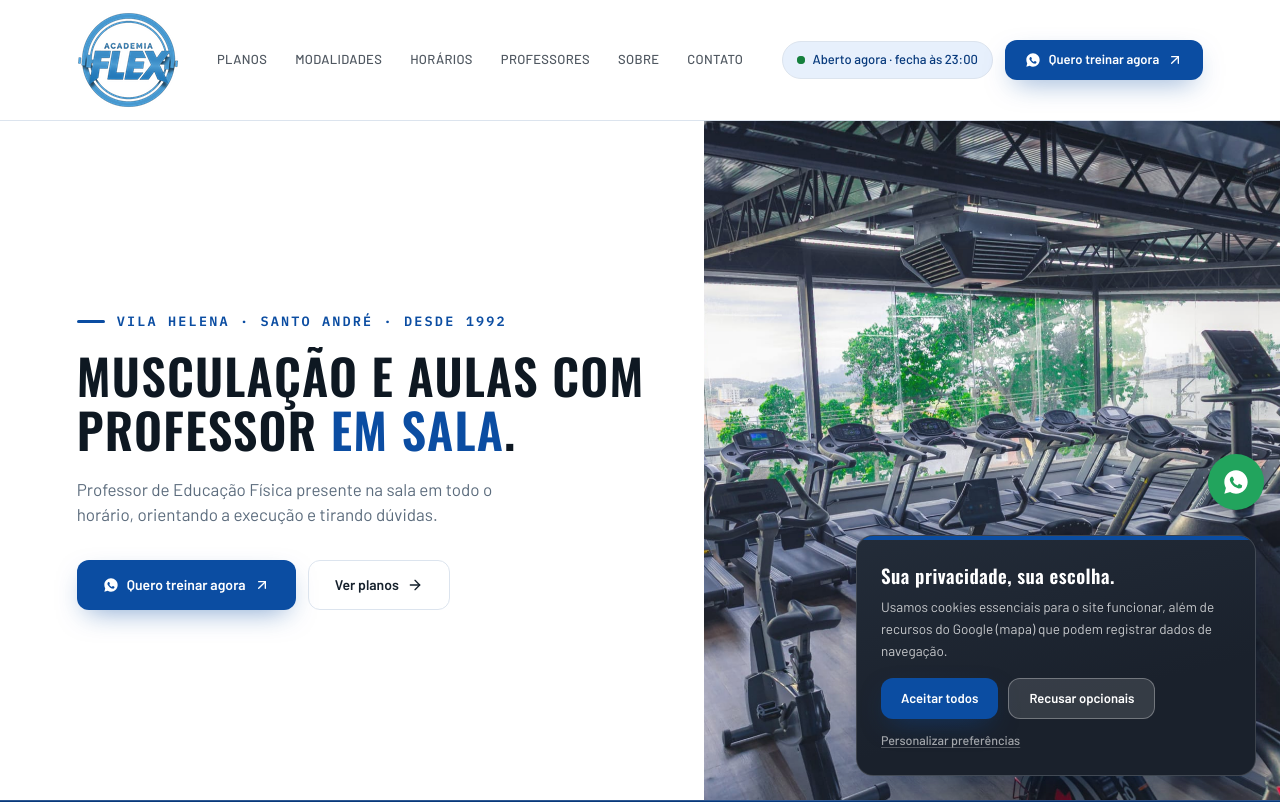
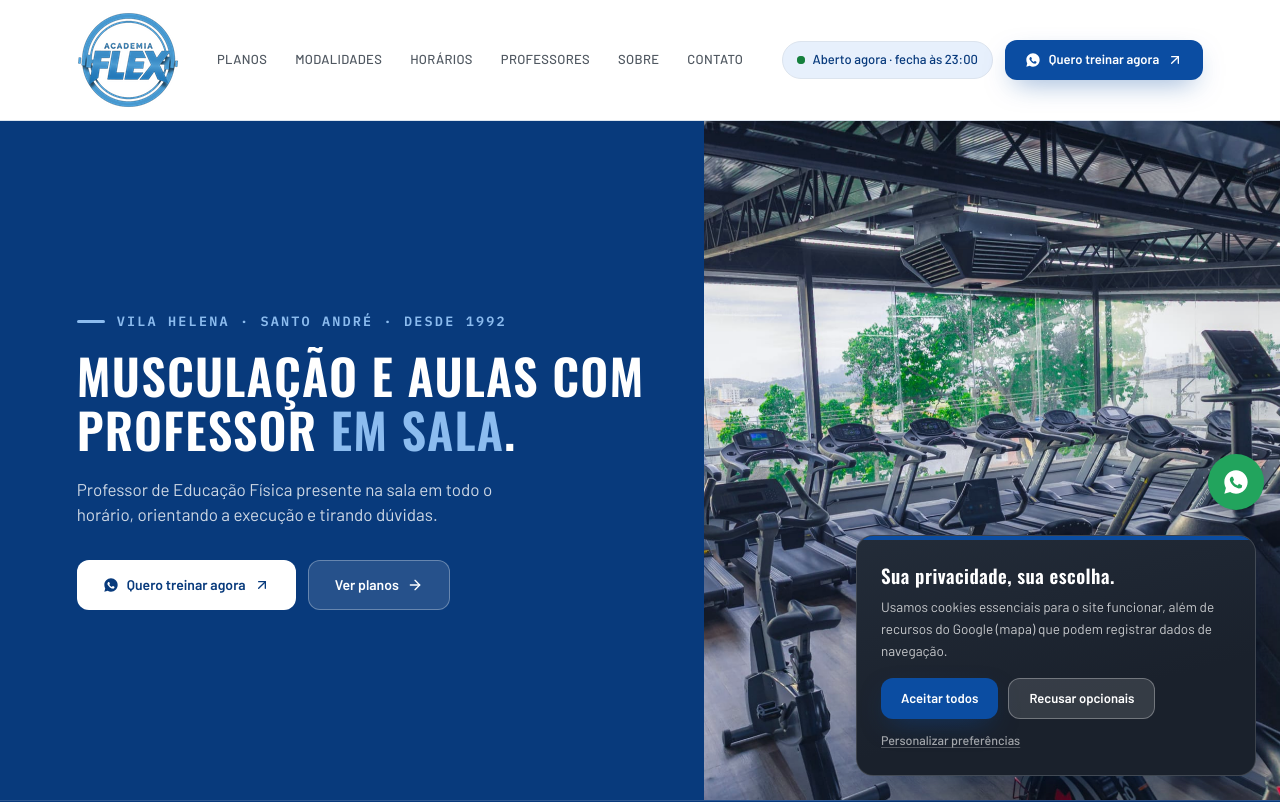
Before and after one commit to Moraes-Studio/lp-flex, a Next.js app: page / in a window 1280 px wide. Shown: the top 802 px of the page. Built offline with nearby package versions, Linux system fonts and the light colour scheme; no server answers.

Commit message:
feat: hero com coluna Flex Blue, largura limitada e Sobre em gelo (SDD §4)

```diff
--- a/src/app/(home)/_components/hero.tsx
+++ b/src/app/(home)/_components/hero.tsx
@@ -7,7 +7,7 @@ import { WhatsappGlyph } from '@/components/shared/whatsapp-glyph';
 import { CtaArrow } from '@/components/shared/cta-arrow';
 
 /**
- * Hero (rodada 2026-10-07): texto à esquerda no fundo claro, fotos reais à
+ * Hero (rodada 2026-10-07): texto à esquerda na coluna Flex Blue sólida, fotos reais à
  * direita até a borda da tela, nada sobreposto à foto. No máximo 4
  * elementos de texto (eyebrow, h1, subtexto ≤ 20 palavras, CTAs). O quadro
  * HOJE foi pra Horários, o chip "aberto agora" pro header e os números pro
@@ -19,36 +19,44 @@ import { CtaArrow } from '@/components/shared/cta-arrow';
  */
 export function Hero() {
   return (
-    <section className="grid lg:min-h-[min(720px,calc(100dvh-121px))] lg:grid-cols-[1.1fr_0.9fr]">
+    // A seção pinta o azul de borda a borda; o grid fica num contêiner de
+    // 1600px centralizado pra texto e foto não se afastarem em tela larga
+    // (acima de 1600px sobra só azul dos dois lados).
+    <section className="bg-flex-blue-700">
+      <div className="mx-auto grid max-w-[1600px] lg:min-h-[min(720px,calc(100dvh-121px))] lg:grid-cols-[1.1fr_0.9fr]">
         <div className="relative aspect-[4/3] w-full lg:order-2 lg:aspect-auto">
           <HeroRotator fotos={mediaConfig.heroFotos} />
         </div>
 
         <div className="flex items-center px-[6%] py-12 md:py-16 lg:order-1 lg:py-20 lg:pr-8 lg:pl-[6vw]">
           <div className="mx-auto w-full max-w-[640px] lg:mx-0">
-          <Eyebrow className="enter" style={{ '--enter-delay': '0ms' } as React.CSSProperties}>
+            <Eyebrow
+              variant="inverted"
+              className="enter"
+              style={{ '--enter-delay': '0ms' } as React.CSSProperties}
+            >
               Vila Helena · {siteConfig.address.city} · desde {siteConfig.foundedYear}
             </Eyebrow>
             <h1
-            className="enter heading-reveal text-[clamp(34px,3.8vw,56px)] leading-[1.12]"
+              className="enter heading-reveal text-[clamp(34px,3.8vw,56px)] leading-[1.12] text-white"
               style={{ '--enter-delay': '70ms' } as React.CSSProperties}
             >
               Musculação e aulas com professor{' '}
-            <span className="text-flex-blue-600 whitespace-nowrap">em sala</span>.
+              <span className="text-flex-blue-300 whitespace-nowrap">em sala</span>.
             </h1>
             <p
-            className="enter text-muted-foreground mt-5 max-w-[460px] text-[17px] font-normal normal-case"
+              className="enter mt-5 max-w-[460px] text-[17px] font-normal text-white/80 normal-case"
               style={{ '--enter-delay': '140ms' } as React.CSSProperties}
             >
-            Professor de Educação Física presente na sala em todo o horário, orientando a execução e
-            tirando dúvidas.
+              Professor de Educação Física presente na sala em todo o horário, orientando a execução
+              e tirando dúvidas.
             </p>
 
             <div
               className="enter mt-8 flex flex-wrap gap-3"
               style={{ '--enter-delay': '210ms' } as React.CSSProperties}
             >
-            <Button asChild className="group">
+              <Button asChild variant="onDark" className="group">
                 <a
                   href={whatsappUrl('Olá! Quero treinar na Academia Flex.')}
                   target="_blank"
@@ -59,7 +67,7 @@ export function Hero() {
                   <CtaArrow variant="up-right" />
                 </a>
               </Button>
-            <Button asChild variant="ghost" className="group">
+              <Button asChild variant="secondaryOnDark" className="group">
                 <a href="#planos">
                   Ver planos
                   <CtaArrow variant="right" />
@@ -68,6 +76,7 @@ export function Hero() {
             </div>
           </div>
         </div>
+      </div>
     </section>
   );
 }
--- a/src/app/(home)/_components/sobre.tsx
+++ b/src/app/(home)/_components/sobre.tsx
@@ -27,7 +27,7 @@ export function Sobre() {
   ];
 
   return (
-    <section id="sobre" className="px-[6%] py-16 md:py-24">
+    <section id="sobre" className="bg-flex-ice px-[6%] py-16 md:py-24">
       <div className="mx-auto max-w-[1180px]">
         <Reveal className="max-w-[640px]">
           <h2 className="heading-reveal text-[clamp(28px,3.6vw,44px)] leading-[1.1] text-balance">
--- a/src/components/ui/button.tsx
+++ b/src/components/ui/button.tsx
@@ -12,11 +12,16 @@ const buttonVariants = cva(
       variant: {
         primary:
           'bg-primary text-primary-foreground shadow-[0_10px_28px_-10px_rgba(var(--flex-glow-rgb),0.55)] hover:bg-flex-blue-700 hover:-translate-y-0.5',
-        ghost: 'border border-border bg-transparent text-foreground hover:border-flex-blue-600 hover:text-flex-blue-600',
+        ghost:
+          'border border-border bg-transparent text-foreground hover:border-flex-blue-600 hover:text-flex-blue-600',
         /** Equivalente ao `ghost`, mas pra superfície escura (grafite/azul
          * institucional) — `ghost` (texto escuro, borda cinza-claro) fica
          * ilegível em fundo escuro. Mesmo idioma "ghost" já usado nos pills
          * do Marquee escuro (border-white/25 bg-white/10 text-white). */
+        /** CTA primário sobre azul institucional (flex-blue-700): o `primary`
+         * (azul sobre azul) some, então inverte — fundo branco, texto azul
+         * (contraste ~10:1). Mesmo lift do hover do `primary`. */
+        onDark: 'bg-white text-flex-blue-700 hover:bg-flex-ice hover:-translate-y-0.5',
         secondaryOnDark:
           'border border-white/30 bg-white/12 text-white hover:border-white/45 hover:bg-white/22',
       },
```
Also changed, not shown: 1 other file (tests, documents, lock files or other folders). Lines whose indentation alone changed are shown as unchanged.
